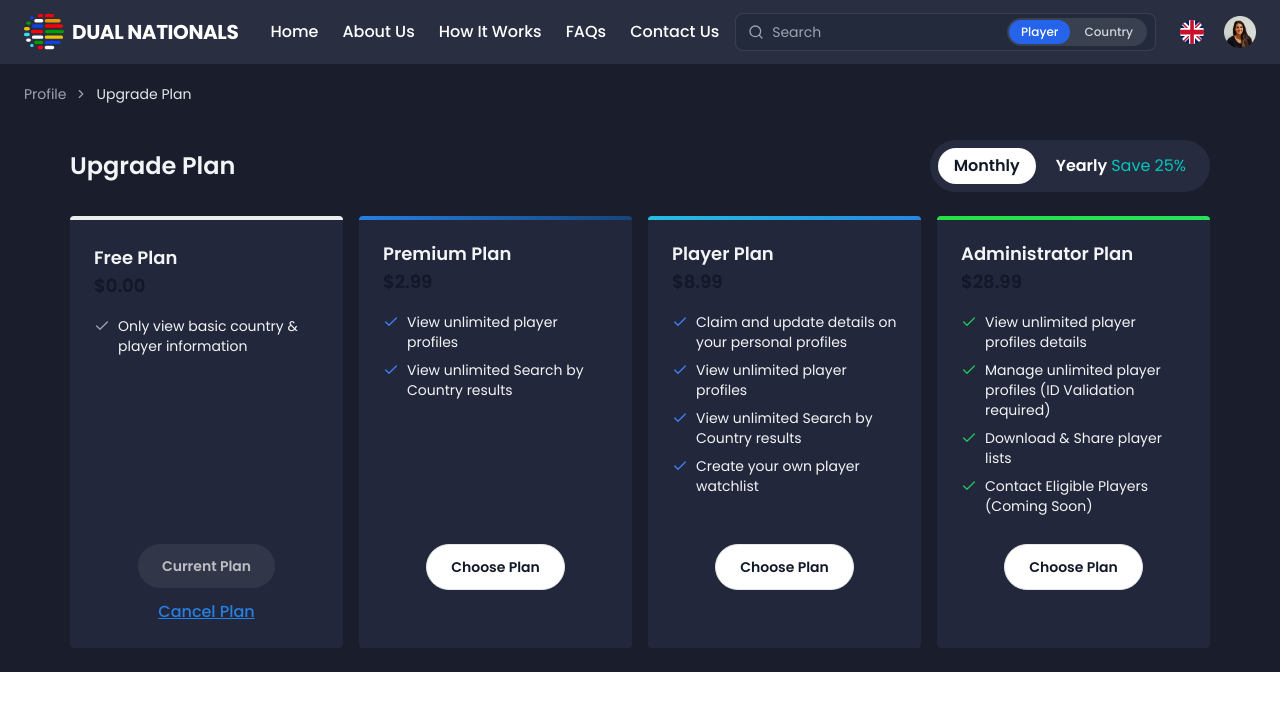
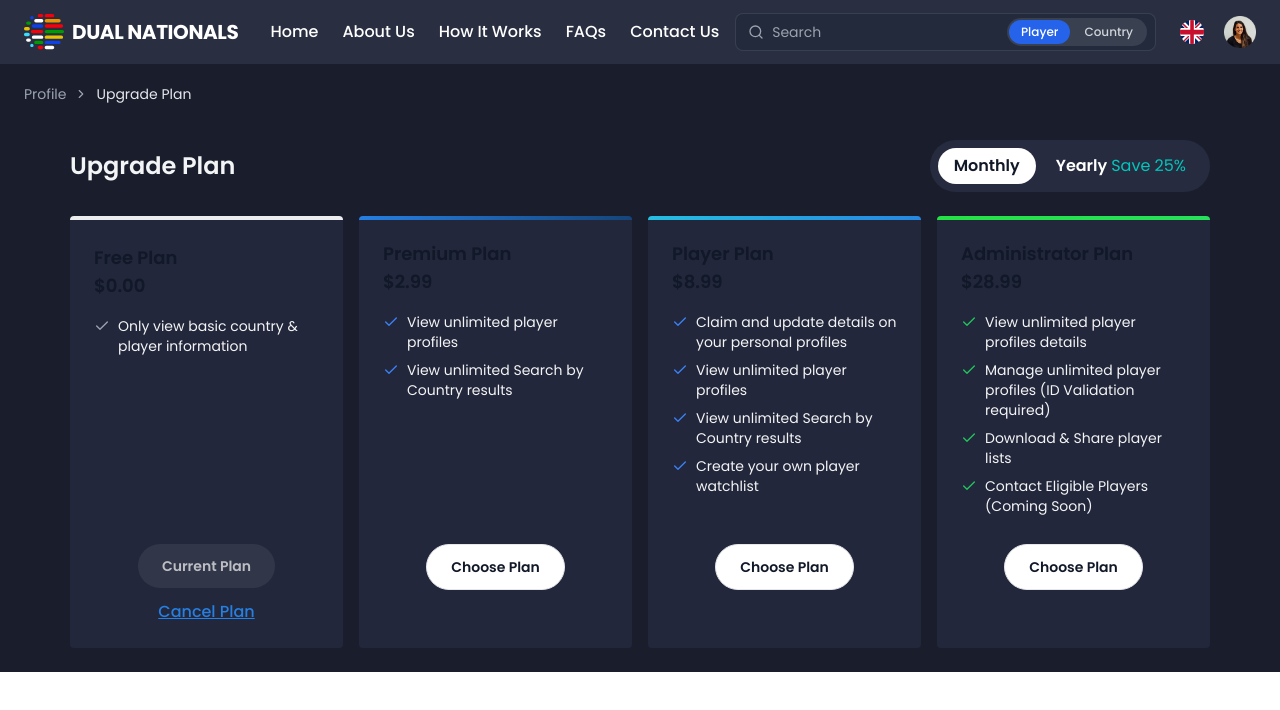
Before and after one commit to fullstackdeveloper710/Front-End-Developer-Assessment, a React (Vite) app: page /profile/upgrade-plan in a window 1280 px wide. Shown: the top 710 px of the page. Built offline with nearby package versions, Linux system fonts and the light colour scheme.

Commit message:
Ui changes

```diff
--- a/src/pages/Profile/Profile.tsx
+++ b/src/pages/Profile/Profile.tsx
@@ -89,7 +89,7 @@ export default function Profile() {
             <div>
               <h3 className="md:text-xl text-lg font-medium text-white mb-2">Your plan</h3>
               <Card className="px-6 py-4">
-                <p className="font-semibold text-xl">{data.plan.name}</p>
+                <p className="font-semibold text-xl text-white">{data.plan.name}</p>
                 <p className="md:text-xs md:text-white/70 text-white">Registered {data.plan.registeredAt}</p>
               </Card>
             </div>
--- a/src/pages/UpgradePlan/PlanCard.tsx
+++ b/src/pages/UpgradePlan/PlanCard.tsx
@@ -17,7 +17,7 @@ export default function PlanCard({ plan, accent, price, isCurrent, onChoose }: P
     <Card className={cn('flex flex-col !rounded-[4px] justify-between', accent.border)}>
       <div>
         <div className="md:block flex justify-between items-center mb-4">
-          <h2 className="font-semibold text-lg !text-white/95">{plan.name}</h2>
+          <h2 className="font-semibold text-lg">{plan.name}</h2>
           <p className="text-lg font-semibold mb-3">
             {price === 0 ? '$0.00' : `$${price.toFixed(2)}`}
           </p>
```
